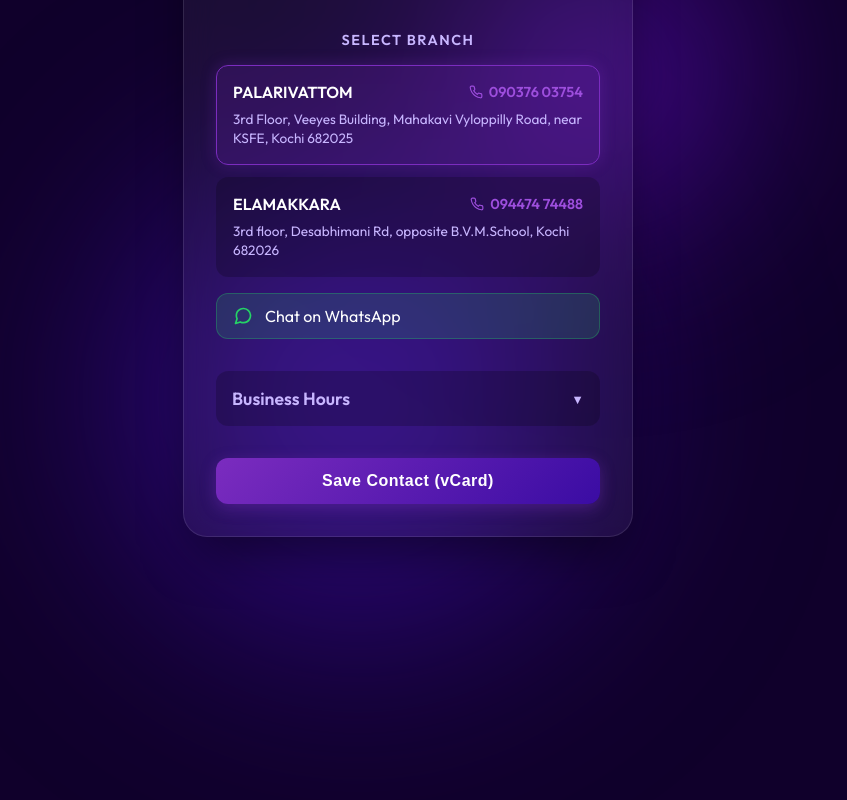
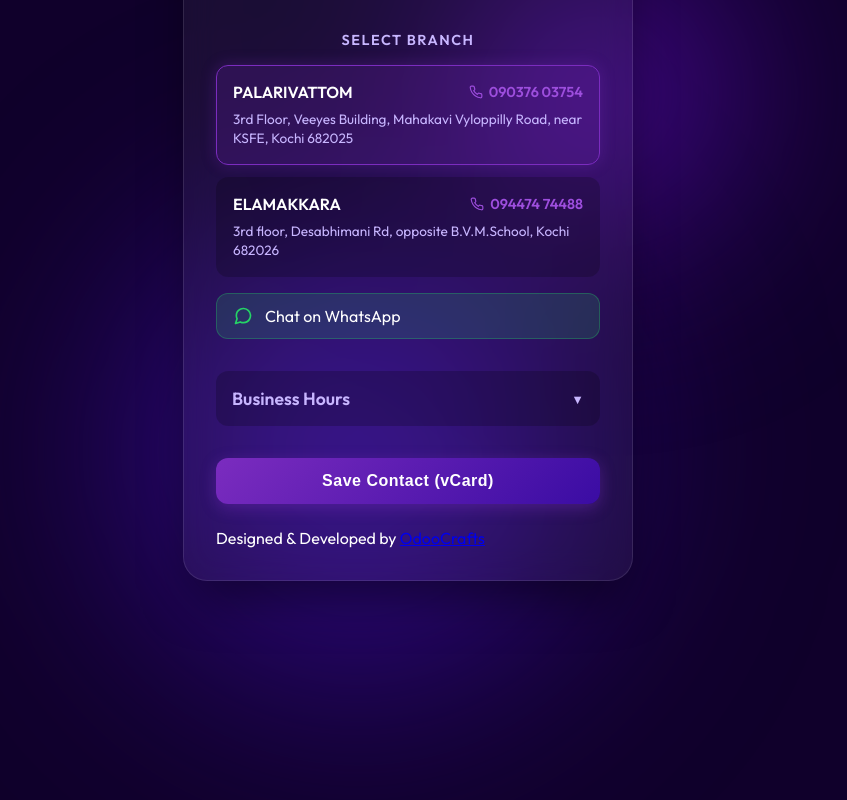
Before and after one commit to odoocrafts/magnum_tution, a website built with Vite: page index.html in a window 1280 px wide. Shown: the part 517-1317 px from the top of the page, without its empty margins (232-1079 px from the left). Before the commit the page ends 1264 px from the top, so only its background shows below. Built offline with nearby package versions, Linux system fonts and the light colour scheme.

Commit message:
Add OdooCrafts branding footer

```diff
--- a/index.html
+++ b/index.html
@@ -113,6 +113,9 @@
             Save Contact (vCard)
           </button>
         </footer>
+        <div class="branding-footer">
+          Designed & Developed by <a href="https://odoocrafts.com" target="_blank" rel="noopener noreferrer">OdooCrafts</a>
+        </div>
       </main>
     </div>
     <script type="module" src="/main.js"></script>
```
